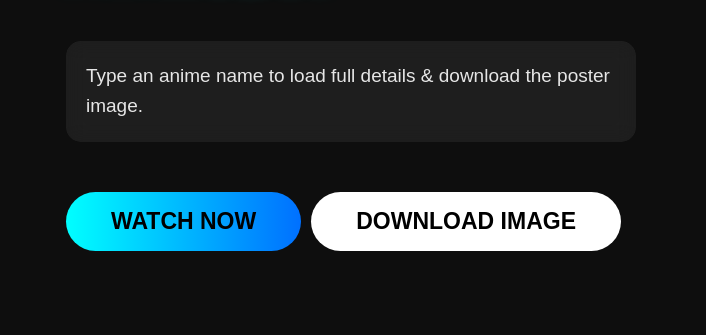
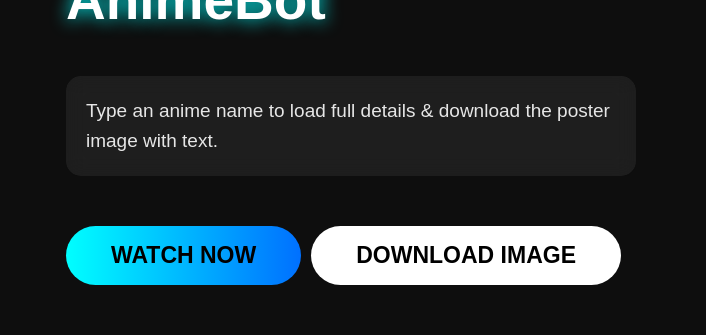
Before and after one commit to ROHIT12-bit/Idk, a plain HTML site: page index.html in a window 1280 px wide. Shown: the part 377-712 px from the top of the page, 574-1280 px from the left. Drawn offline with Linux system fonts and the light colour scheme.

Commit message:
Update index.html

```diff
--- a/index.html
+++ b/index.html
@@ -14,7 +14,7 @@
         display:flex;
         justify-content:center;
         align-items:center;
-        height:100vh;
+        min-height:100vh;
     }
 
     .screen{
@@ -134,7 +134,6 @@
         .searchbar input{width:90%;}
         body{height:auto;}
     }
-
 </style>
 </head>
 <body>
@@ -153,11 +152,11 @@
 
         <div class="right">
             <h1 id="title">BotsKingdoms AnimeBot</h1>
-            <p id="desc">Type an anime name to load full details & download the poster image.</p>
+            <p id="desc">Type an anime name to load full details & download the poster image with text.</p>
 
             <div style="display:flex;flex-wrap:wrap;">
                 <button class="btn">WATCH NOW</button>
-                <a id="downloadLink" class="download-btn" download="anime_poster.jpg">DOWNLOAD IMAGE</a>
+                <button class="download-btn" onclick="downloadImageWithText()">DOWNLOAD IMAGE</button>
             </div>
         </div>
     </div>
@@ -165,8 +164,9 @@
     <div class="brand">Powered By BotsKingdoms 👑</div>
 </div>
 
+<script>
+let currentAnime = {};
 
-<script>
 async function loadAnime(name){
     const q=`query($search:String){Media(search:$search,type:ANIME){
         title{english romaji} description coverImage{extraLarge} bannerImage
@@ -179,13 +179,75 @@ async function loadAnime(name){
     });
 
     let a=(await res.json()).data.Media;
+    currentAnime = a; // Store for download
 
     document.getElementById("title").innerText=a.title.english||a.title.romaji;
-    document.getElementById("desc").innerHTML=a.description.slice(0,800)+"...";
+    document.getElementById("desc").innerHTML=a.description ? a.description.slice(0,800)+"..." : "No description available.";
     document.getElementById("poster").src=a.bannerImage||a.coverImage.extraLarge;
+}
 
-    // Download Image Link Added ✔
-    document.getElementById("downloadLink").href=a.bannerImage||a.coverImage.extraLarge;
+// Download canvas with image + text
+function downloadImageWithText(){
+    if(!currentAnime || (!currentAnime.bannerImage && !currentAnime.coverImage)){
+        alert("No anime loaded!");
+        return;
+    }
+
+    const imgSrc = currentAnime.bannerImage || currentAnime.coverImage.extraLarge;
+    const title = currentAnime.title.english || currentAnime.title.romaji;
+    const desc = currentAnime.description ? currentAnime.description.slice(0,400) : "";
+
+    const canvas = document.createElement("canvas");
+    canvas.width = 1920;
+    canvas.height = 1200;
+    const ctx = canvas.getContext("2d");
+
+    const img = new Image();
+    img.crossOrigin = "anonymous";
+    img.src = imgSrc;
+    img.onload = ()=>{
+        // Draw background image
+        ctx.drawImage(img, 0, 0, canvas.width, canvas.height);
+
+        // Draw overlay
+        ctx.fillStyle = "rgba(0,0,0,0.5)";
+        ctx.fillRect(0, canvas.height - 400, canvas.width, 400);
+
+        // Draw title
+        ctx.fillStyle = "#00ffff";
+        ctx.font = "bold 70px Poppins, sans-serif";
+        ctx.shadowColor = "cyan";
+        ctx.shadowBlur = 20;
+        ctx.fillText(title, 50, canvas.height - 300);
+
+        // Draw description
+        ctx.fillStyle = "#fff";
+        ctx.font = "28px Poppins, sans-serif";
+        ctx.shadowBlur = 0;
+
+        // Wrap text
+        const words = desc.split(" ");
+        let line = "";
+        let y = canvas.height - 230;
+        for(let n = 0; n < words.length; n++){
+            let testLine = line + words[n] + " ";
+            let metrics = ctx.measureText(testLine);
+            if(metrics.width > canvas.width - 100){
+                ctx.fillText(line, 50, y);
+                line = words[n] + " ";
+                y += 35;
+            } else {
+                line = testLine;
+            }
+        }
+        ctx.fillText(line, 50, y);
+
+        // Download
+        const link = document.createElement("a");
+        link.download = "anime_with_text.jpg";
+        link.href = canvas.toDataURL("image/jpeg", 1.0);
+        link.click();
+    }
 }
 </script>
 
```
